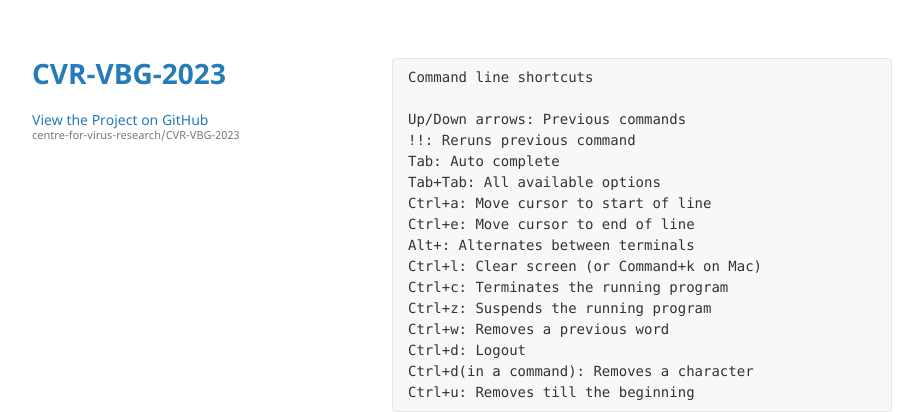
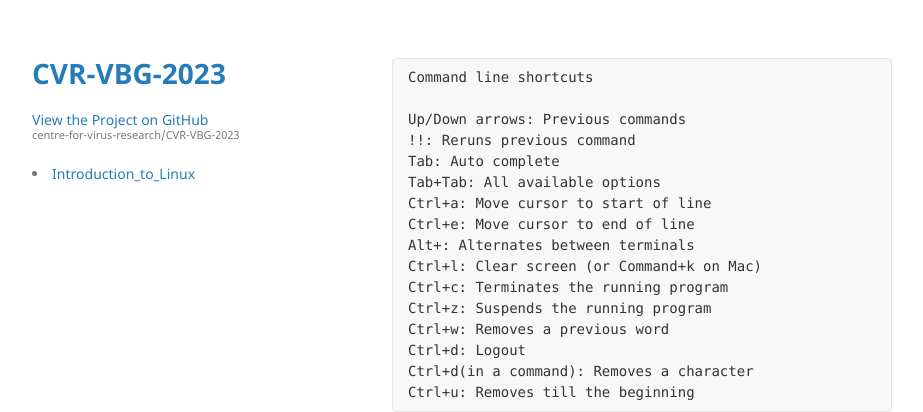
Before and after one commit to centre-for-virus-research/CVR-VBG-2023, a Jekyll site: the page built from Introduction_to_Linux.md, in a window 1280 px wide. Shown: the top 412 px of the page, without its empty margins (178-1101 px from the left). Built offline with Jekyll 4.4.1, drawn with Linux system fonts in a browser that asks for light colours; our own code applies the rules of GitHub Pages for plain Markdown files; the repository's description, which GitHub fills in, is left out.

Commit message:
Update Introduction_to_Linux.md

````diff
--- a/Introduction_to_Linux.md
+++ b/Introduction_to_Linux.md
@@ -1,3 +1,9 @@
+---
+layout: default
+title: Introduction_to_Linux
+rank: 1
+---
+
 ```
 Command line shortcuts
 
````
